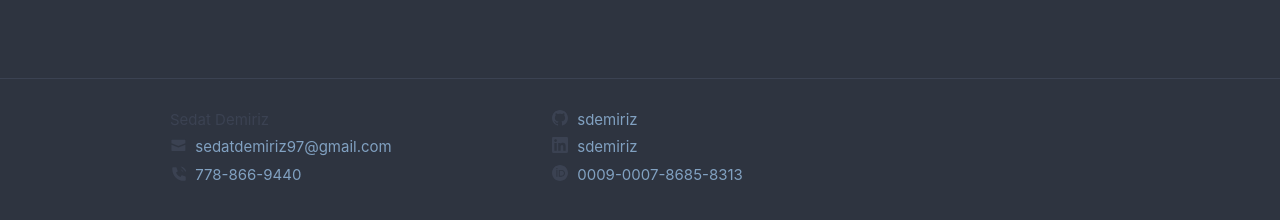
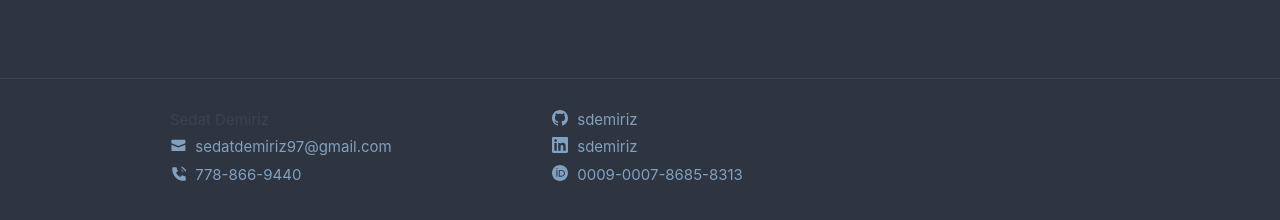
Before and after one commit to sdemiriz/sdemiriz.github.io, a Jekyll site: the page built from 01_home.html, in a window 1280 px wide. Shown: the part 654-874 px from the top of the page. Built offline with Jekyll 4.4.1, drawn with Linux system fonts in a browser that asks for light colours.

Commit message:
fix: random fix

```diff
--- a/_sass/minima/_base.scss
+++ b/_sass/minima/_base.scss
@@ -243,7 +243,7 @@ pre {
   width: 16px;
   height: 16px;
   display: inline-block;
-  fill: #{$grey-color};
+  fill: #{$brand-color};
   padding-right: 5px;
   vertical-align: text-top;
 }
```
